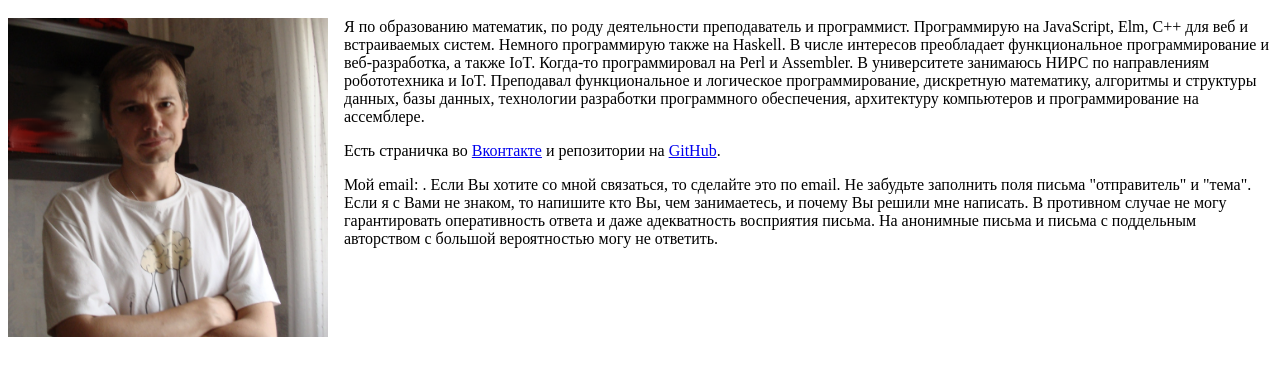
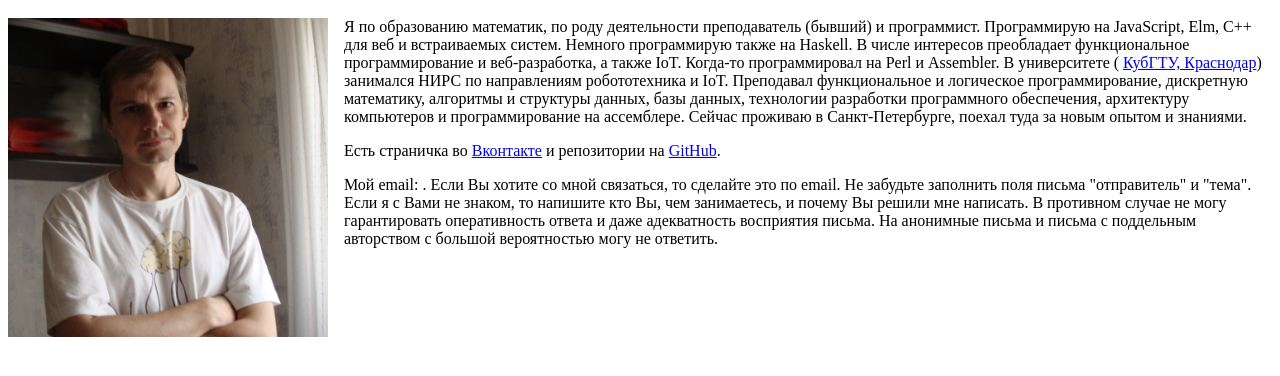
Before and after one commit to easimonenko/easimonenko.github.io-with-bloggero, a plain HTML site: page about/index.html in a window 1280 px wide. Shown: the part 48-424 px from the top of the page. Drawn offline with Linux system fonts and the light colour scheme.

Commit message:
Updated information about me.

```diff
--- a/about/index.html
+++ b/about/index.html
@@ -3,12 +3,13 @@
 </h1>
 
 <p><img src="/about/photo-2015.jpg" style="width: 320px; float: left; margin-right: 1em; margin-bottom: 1em;"/>Я по
-образованию математик, по роду деятельности преподаватель и программист. Программирую на JavaScript, Elm, C++ для веб и
-встраиваемых систем. Немного программирую также на Haskell. В числе интересов преобладает функциональное
-программирование и веб-разработка, а также IoT. Когда-то программировал на Perl и Assembler. В университете занимаюсь
-НИРС по направлениям робототехника и IoT. Преподавал функциональное и логическое программирование, дискретную
-математику, алгоритмы и структуры данных, базы данных, технологии разработки программного обеспечения, архитектуру
-компьютеров и программирование на ассемблере.
+образованию математик, по роду деятельности преподаватель (бывший) и программист. Программирую на JavaScript, Elm, C++
+для веб и встраиваемых систем. Немного программирую также на Haskell. В числе интересов преобладает функциональное
+программирование и веб-разработка, а также IoT. Когда-то программировал на Perl и Assembler. В университете (
+<a href="http://kubstu.ru">КубГТУ, Краснодар</a>) занимался НИРС по направлениям робототехника и IoT. Преподавал
+функциональное и логическое программирование, дискретную математику, алгоритмы и структуры данных, базы данных,
+технологии разработки программного обеспечения, архитектуру компьютеров и программирование на ассемблере. Сейчас
+проживаю в Санкт-Петербурге, поехал туда за новым опытом и знаниями.
 </p>
 
 <p>Есть страничка во <a href="https://vk.com/easimonenko">Вконтакте</a> и репозитории на
```
